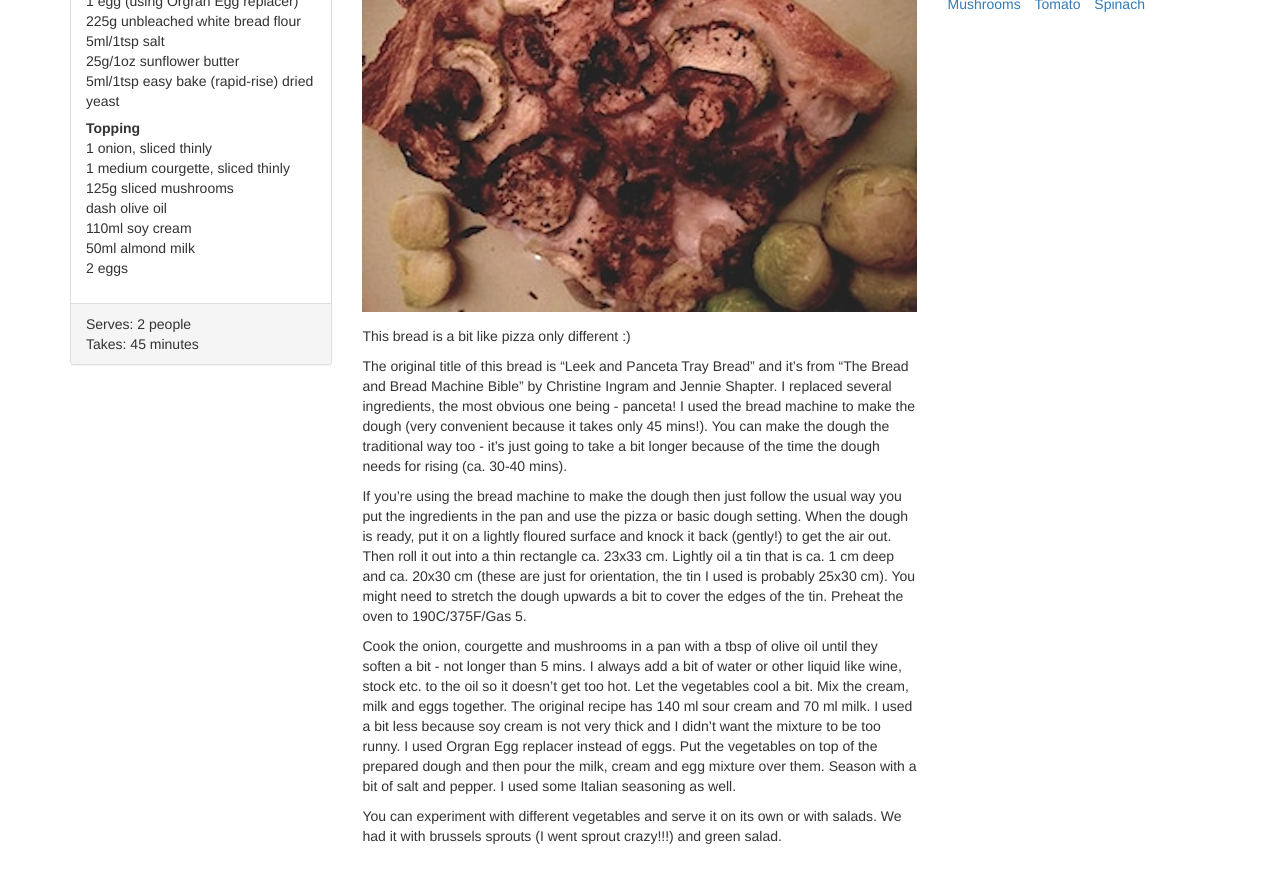
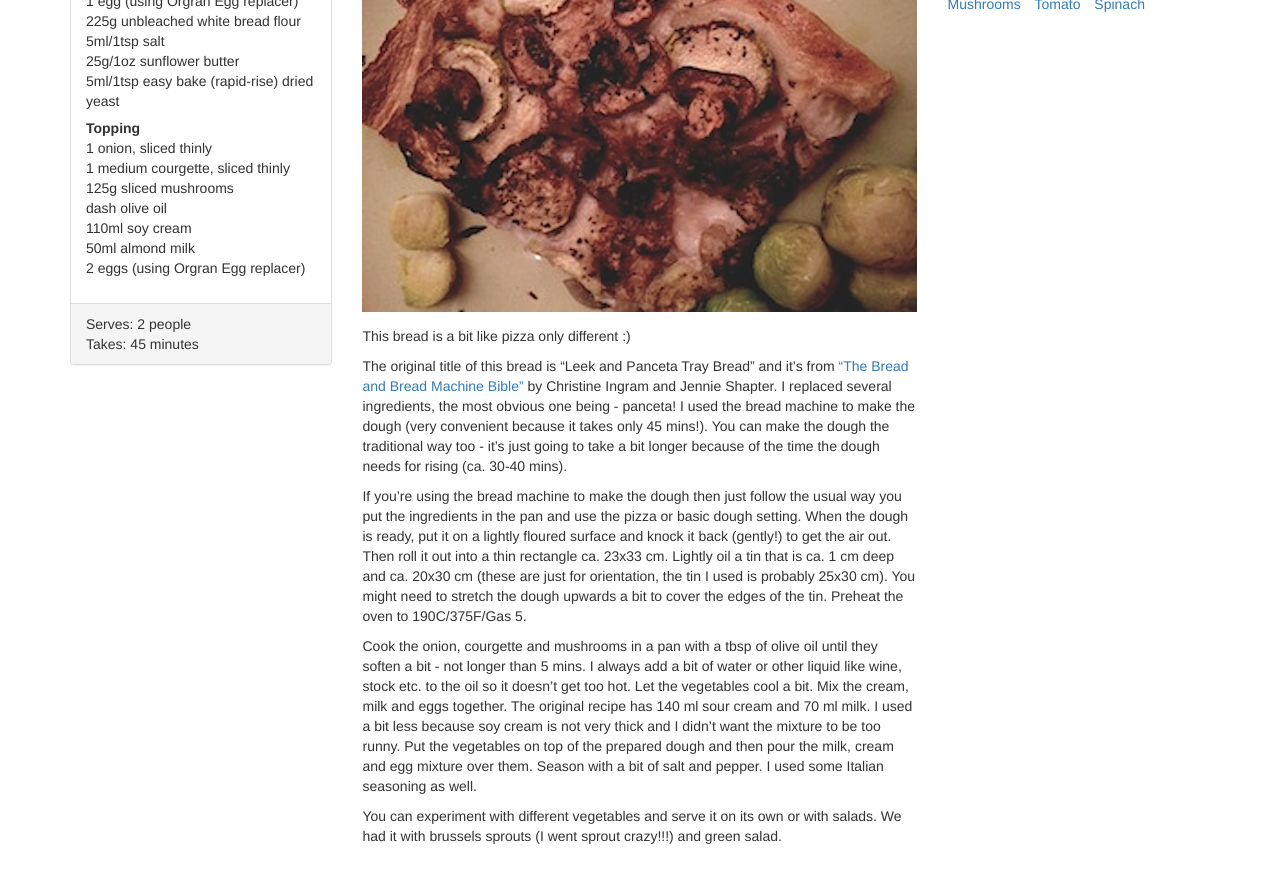
Before and after one commit to lajkika/cookinsanity, a Jekyll site: the page built from _posts/2015-01-14-vegetable-bread-jekyll.md, in a window 1280 px wide and 900 px high, scrolled down 510 px. Shown: the top 883 px of the window. Built offline with Jekyll 4.4.1, drawn with Linux system fonts in a browser that asks for light colours; nearby versions of some CDN libraries; comment, search, counter and statistics services are not loaded.

Commit message:
Added a link in the Tray bread post and deleted a line.

```diff
--- a/_posts/2015-01-14-vegetable-bread-jekyll.md
+++ b/_posts/2015-01-14-vegetable-bread-jekyll.md
@@ -27,16 +27,18 @@ recipe: |
   - dash olive oil
   - 110ml soy cream
   - 50ml almond milk
-  - 2 eggs
+  - 2 eggs (using Orgran Egg replacer)
 ---
 
 This bread is a bit like pizza only different :)
 
-The original title of this bread is "Leek and Panceta Tray Bread" and it's from "The Bread and Bread Machine Bible" by Christine Ingram and Jennie Shapter. I replaced several ingredients, the most obvious one being - panceta! I used the bread machine to make the dough (very convenient because it takes only 45 mins!). You can make the dough the traditional way too - it's just going to take a bit longer because of the time the dough needs for rising (ca. 30-40 mins).
+The original title of this bread is "Leek and Panceta Tray Bread" and it's from ["The Bread and Bread Machine Bible"][] by Christine Ingram and Jennie Shapter. I replaced several ingredients, the most obvious one being - panceta! I used the bread machine to make the dough (very convenient because it takes only 45 mins!). You can make the dough the traditional way too - it's just going to take a bit longer because of the time the dough needs for rising (ca. 30-40 mins).
 
 If you're using the bread machine to make the dough then just follow the usual way you put the ingredients in the pan and use the pizza or basic dough setting. When the dough is ready, put it on a lightly floured surface and knock it back (gently!) to get the air out. Then roll it out into a thin rectangle ca. 23x33 cm. Lightly oil a tin that is ca. 1 cm deep and ca. 20x30 cm (these are just for orientation, the tin I used is probably 25x30 cm). You might need to stretch the dough upwards a bit to cover the edges of the tin. Preheat the oven to 190C/375F/Gas 5.
 
-Cook the onion, courgette and mushrooms in a pan with a tbsp of olive oil until they soften a bit - not longer than 5 mins. I always add a bit of water or other liquid like wine, stock etc. to the oil so it doesn't get too hot. Let the vegetables cool a bit. Mix the cream, milk and eggs together. The original recipe has 140 ml sour cream and 70 ml milk. I used a bit less because soy cream is not very thick and I didn't want the mixture to be too runny. I used Orgran Egg replacer instead of eggs.
+Cook the onion, courgette and mushrooms in a pan with a tbsp of olive oil until they soften a bit - not longer than 5 mins. I always add a bit of water or other liquid like wine, stock etc. to the oil so it doesn't get too hot. Let the vegetables cool a bit. Mix the cream, milk and eggs together. The original recipe has 140 ml sour cream and 70 ml milk. I used a bit less because soy cream is not very thick and I didn't want the mixture to be too runny.
 Put the vegetables on top of the prepared dough and then pour the milk, cream and egg mixture over them. Season with a bit of salt and pepper. I used some Italian seasoning as well.
 
 You can experiment with different vegetables and serve it on its own or with salads. We had it with brussels sprouts (I went sprout crazy!!!) and green salad.
+
+["The Bread and Bread Machine Bible"]: http://www.amazon.co.uk/The-Bread-Machine-Bible/dp/1780191545
```
Also changed, not shown: _posts/2015-01-27-omelette.md (+1 -0 lines).
